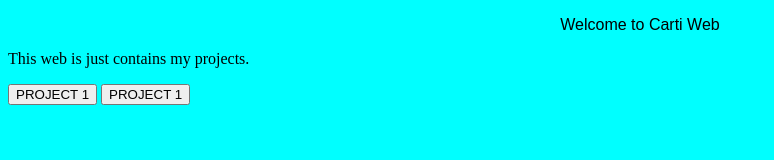
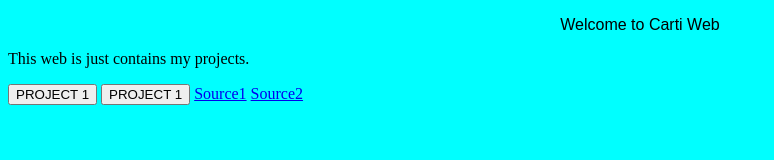
Before and after one commit to Carti-drillman/Carti-Web, a plain HTML site: page index.html in a window 1280 px wide. Shown: the whole page, without its empty margins (0-774 px from the left). Drawn offline with Linux system fonts and the light colour scheme.

Commit message:
Update index.html

```diff
--- a/index.html
+++ b/index.html
@@ -15,6 +15,8 @@
     <p>This web is just contains my projects.</p>
     <button style="cursor: pointer;" div="project1" onclick="location.href='login.html'">PROJECT 1</button>
     <button style="cursor: pointer;" div="project2" onclick="location.href='login.html'">PROJECT 1</button>
+    <a href="https://github.com/Carti-drillman/Carti-Web">Source1</a>
+    <a href="https://github.com/Carti-drillman/Carti-Web">Source2</a>
 </div>
 </div>
 </html>
```
